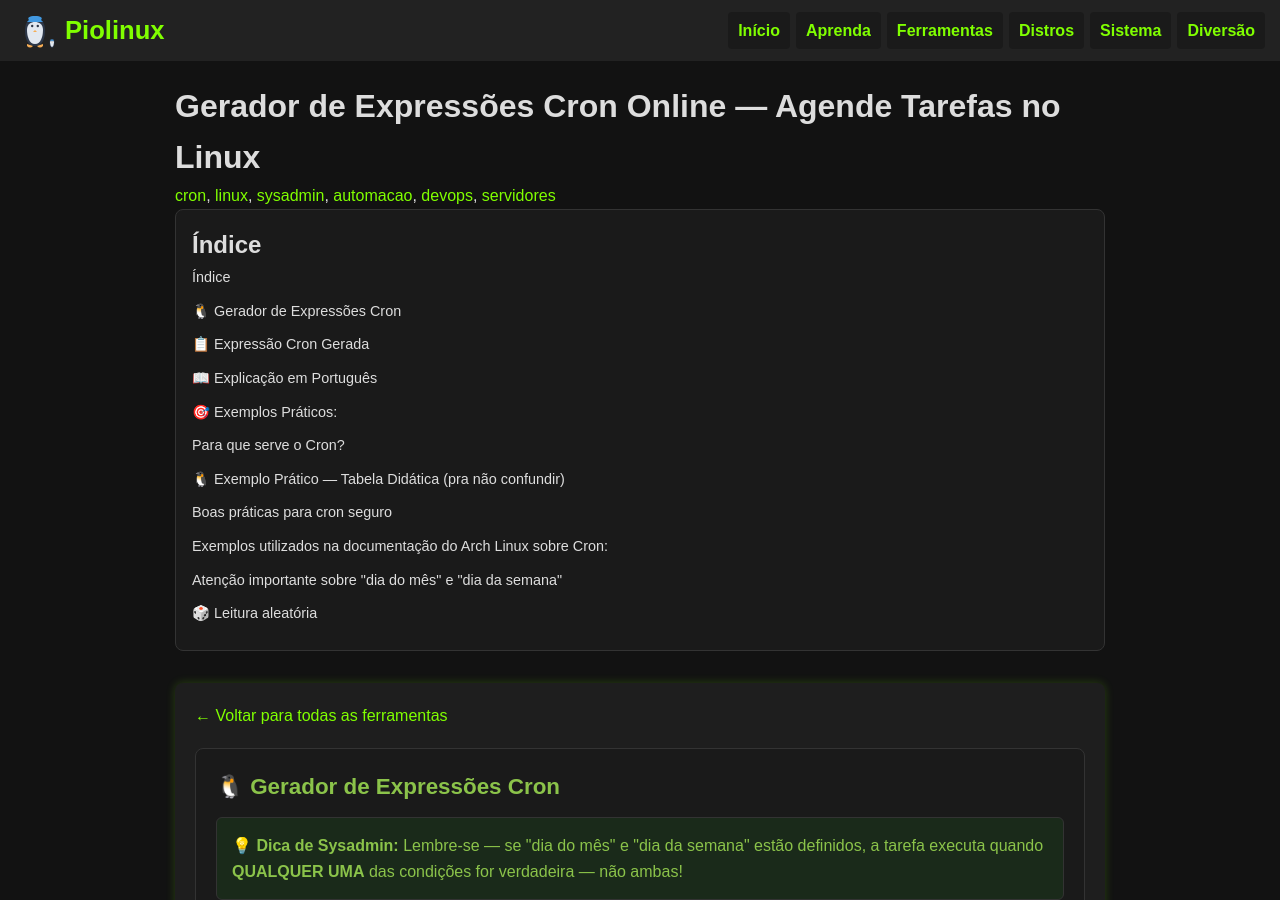
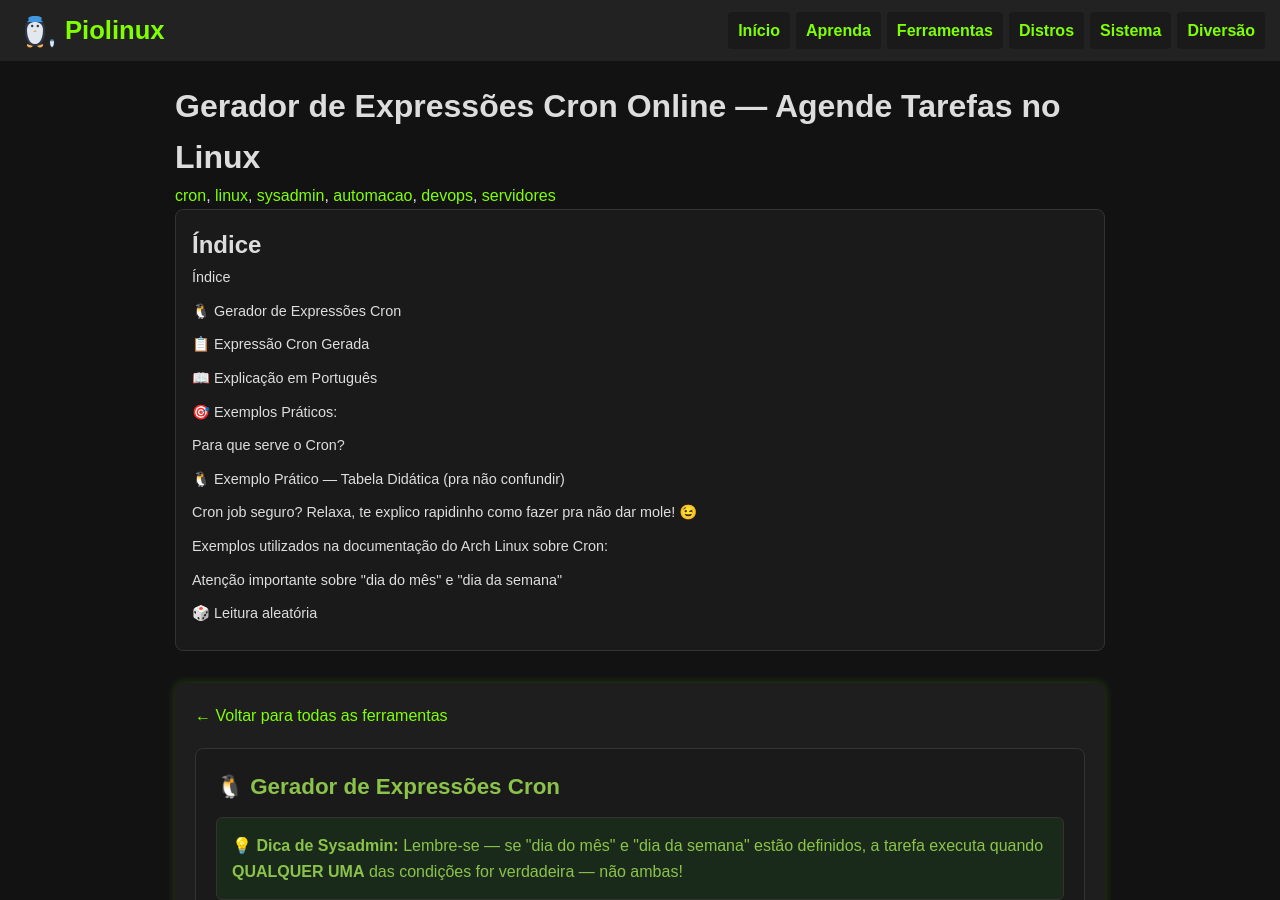
Before and after one commit to Piolinux/piolinux-site, a Jekyll site: the page built from _pages/tools/gerador-de-expressoes-cron-online-agende-tarefas-no-linux.html, in a window 1280 px wide and 900 px high. Built offline with Jekyll 4.4.1, drawn with Linux system fonts in a browser that asks for light colours; some of the changed text lies outside the part shown.

Commit message:
Update gerador-de-expressoes-cron-online-agende-tarefas-no-linux.html

```diff
--- a/_pages/tools/gerador-de-expressoes-cron-online-agende-tarefas-no-linux.html
+++ b/_pages/tools/gerador-de-expressoes-cron-online-agende-tarefas-no-linux.html
@@ -178,7 +178,7 @@ tags: [cron, linux, sysadmin, automacao, devops, servidores]
 
 
 
-  <h2>Boas práticas para cron seguro</h2>
+  <h2>Cron job seguro? Relaxa, te explico rapidinho como fazer pra não dar mole! 😉</h2>
   <table class="evergreen-table cron-table">
     <thead>
       <tr>
```
